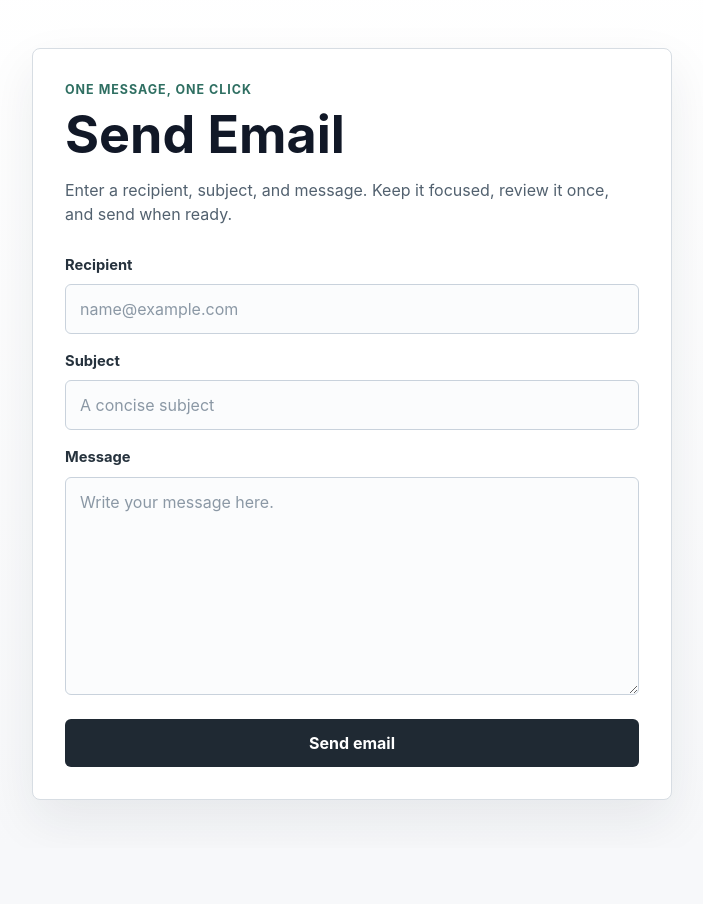
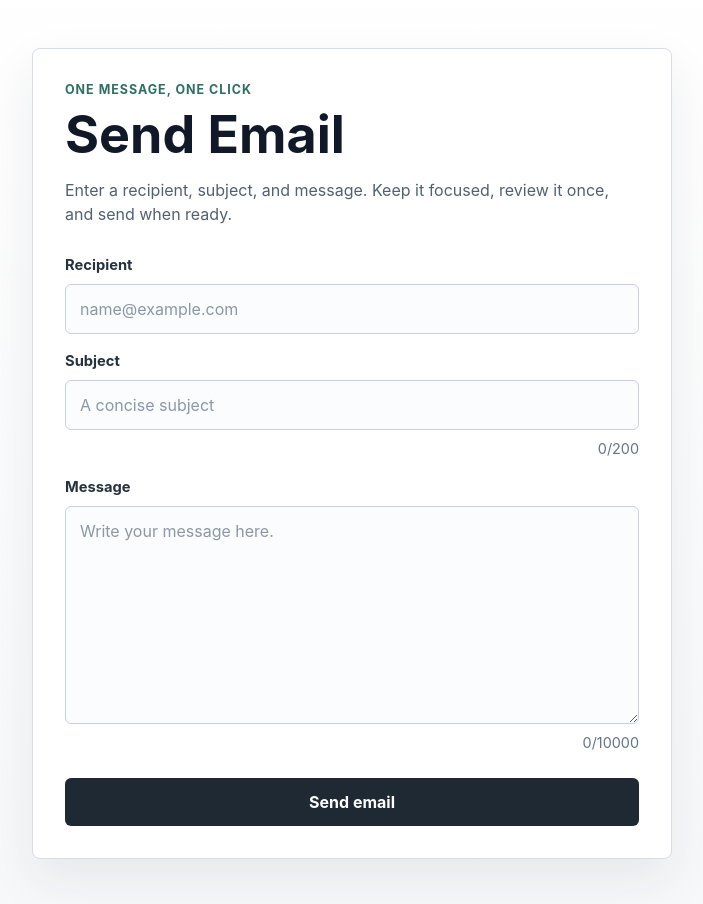
Before and after one commit to mtplayground/alex-0d18-quick-send-email-for, a React (Vite) app: page / in a window 1280 px wide. Shown: the top 904 px of the page, without its empty margins (288-991 px from the left). Before the commit the page ends 848 px from the top, so only its background shows below. Built offline with nearby package versions, Linux system fonts and the light colour scheme.

Commit message:
feat: improve send form validation integration

```diff
--- a/src/client/App.tsx
+++ b/src/client/App.tsx
@@ -3,6 +3,9 @@ import { useState, type FormEvent } from 'react';
 import type { SendEmailRequest, SendEmailResponse } from '../shared/email';
 
 type FormFields = Partial<Record<keyof SendEmailRequest, string>>;
+
+const maxSubjectLength = 200;
+const maxMessageLength = 10000;
 
 const initialForm: SendEmailRequest = {
   recipient: '',
@@ -19,7 +22,9 @@ export function App() {
   async function handleSubmit(event: FormEvent<HTMLFormElement>) {
     event.preventDefault();
 
-    const nextFields = validateForm(form);
+    const payload = normalizeForm(form);
+    const nextFields = validateForm(payload);
+    setForm(payload);
     setFields(nextFields);
 
     if (Object.keys(nextFields).length > 0) {
@@ -32,12 +37,7 @@ export function App() {
     setStatusMessage('');
 
     try {
-      const response = await fetch('/api/send-email', {
-        method: 'POST',
-        headers: { 'Content-Type': 'application/json' },
-        body: JSON.stringify(form)
-      });
-      const result = (await response.json()) as SendEmailResponse;
+      const result = await sendEmail(payload);
 
       if (result.ok) {
         setForm(initialForm);
@@ -109,18 +109,25 @@ export function App() {
               id="subject"
               name="subject"
               type="text"
-              maxLength={200}
+              maxLength={maxSubjectLength}
               placeholder="A concise subject"
               value={form.subject}
               aria-invalid={Boolean(fields.subject)}
-              aria-describedby={fields.subject ? 'subject-error' : undefined}
+              aria-describedby={fields.subject ? 'subject-error subject-count' : 'subject-count'}
               onChange={(event) => updateField('subject', event.target.value)}
             />
+            <div className="field-meta">
               {fields.subject ? (
                 <p className="field-error" id="subject-error">
                   {fields.subject}
                 </p>
-            ) : null}
+              ) : (
+                <span aria-hidden="true" />
+              )}
+              <p className="field-count" id="subject-count">
+                {form.subject.length}/{maxSubjectLength}
+              </p>
+            </div>
           </div>
 
           <div className="field-group">
@@ -129,18 +136,25 @@ export function App() {
               id="message"
               name="message"
               rows={8}
-              maxLength={10000}
+              maxLength={maxMessageLength}
               placeholder="Write your message here."
               value={form.message}
               aria-invalid={Boolean(fields.message)}
-              aria-describedby={fields.message ? 'message-error' : undefined}
+              aria-describedby={fields.message ? 'message-error message-count' : 'message-count'}
               onChange={(event) => updateField('message', event.target.value)}
             />
+            <div className="field-meta">
               {fields.message ? (
                 <p className="field-error" id="message-error">
                   {fields.message}
                 </p>
-            ) : null}
+              ) : (
+                <span aria-hidden="true" />
+              )}
+              <p className="field-count" id="message-count">
+                {form.message.length}/{maxMessageLength}
+              </p>
+            </div>
           </div>
 
           <button type="submit" disabled={status === 'sending'}>
@@ -158,21 +172,48 @@ export function App() {
   );
 }
 
+async function sendEmail(payload: SendEmailRequest): Promise<SendEmailResponse> {
+  const response = await fetch('/api/send-email', {
+    method: 'POST',
+    headers: { 'Content-Type': 'application/json' },
+    body: JSON.stringify(payload)
+  });
+
+  const contentType = response.headers.get('Content-Type') ?? '';
+  if (!contentType.includes('application/json')) {
+    throw new Error('Expected JSON response from send email API.');
+  }
+
+  return (await response.json()) as SendEmailResponse;
+}
+
+function normalizeForm(form: SendEmailRequest): SendEmailRequest {
+  return {
+    recipient: form.recipient.trim(),
+    subject: form.subject.trim(),
+    message: form.message.trim()
+  };
+}
+
 function validateForm(form: SendEmailRequest): FormFields {
   const fields: FormFields = {};
 
-  if (!form.recipient.trim()) {
+  if (!form.recipient) {
     fields.recipient = 'Recipient is required.';
-  } else if (!/^[^\s@]+@[^\s@]+\.[^\s@]+$/.test(form.recipient.trim())) {
+  } else if (!/^[^\s@]+@[^\s@]+\.[^\s@]+$/.test(form.recipient)) {
     fields.recipient = 'Enter a valid email address.';
   }
 
-  if (!form.subject.trim()) {
+  if (!form.subject) {
     fields.subject = 'Subject is required.';
+  } else if (form.subject.length > maxSubjectLength) {
+    fields.subject = `Subject must be ${maxSubjectLength} characters or fewer.`;
   }
 
-  if (!form.message.trim()) {
+  if (!form.message) {
     fields.message = 'Message is required.';
+  } else if (form.message.length > maxMessageLength) {
+    fields.message = `Message must be ${maxMessageLength.toLocaleString()} characters or fewer.`;
   }
 
   return fields;
--- a/src/client/styles.css
+++ b/src/client/styles.css
@@ -161,6 +161,7 @@ h1 {
 }
 
 .field-error,
+.field-count,
 .form-status {
   margin: 0;
   font-size: 0.9rem;
@@ -168,6 +169,19 @@ h1 {
 
 .field-error {
   color: #b42318;
+}
+
+.field-meta {
+  display: flex;
+  align-items: start;
+  justify-content: space-between;
+  gap: 12px;
+}
+
+.field-count {
+  margin-left: auto;
+  color: #64748b;
+  white-space: nowrap;
 }
 
 .form-status {
```
Lines whose indentation alone changed are shown as unchanged.
